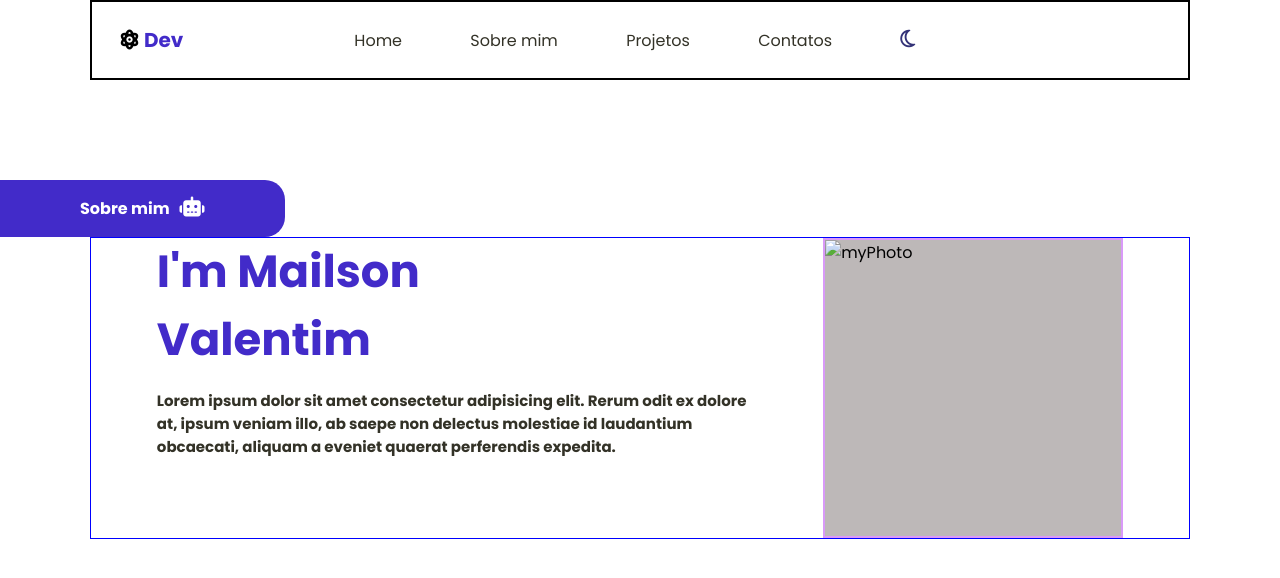
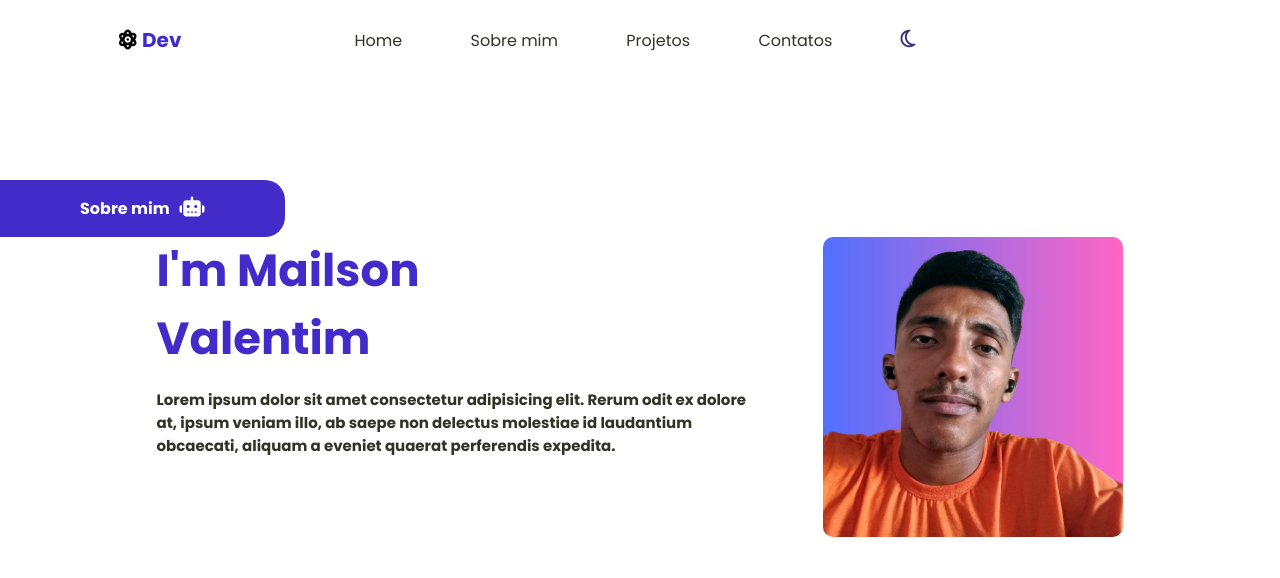
Before and after one commit to mailsonn/portif-lio, a plain HTML site: page index.html in a window 1280 px wide. Drawn offline with Linux system fonts and the light colour scheme.

Commit message:
minha foto/fix

```diff
--- a/css/styles.css
+++ b/css/styles.css
@@ -17,7 +17,7 @@ body{
     align-items: center;
     margin: 0 7%;
     height: 80px;
-    border: solid 2px black;
+    /*border: solid 2px black;*/
 }
 
 .logo, .fa-atom {
@@ -75,7 +75,7 @@ ul li, a{
     display: flex;
     justify-content: space-evenly;
     margin-top: 10px;
-    border: solid 1px blue;
+    /*border: solid 1px blue;*/
     margin: 0 7%;
 }
 
@@ -97,8 +97,13 @@ ul li, a{
     width: 300px;
     height: 300px;
     background-color: rgb(189, 184, 184);
-    border: 2px solid   #d99af8;
-    margin-right: 0rem;
+    border-radius: 10px;
+    overflow: hidden;
+}
+#myPhoto{
+    width: 100%;
+    max-width: 300px;
+
 }
 
 .fa-solid{
--- a/index.html
+++ b/index.html
@@ -42,7 +42,7 @@
                 </div>
 
                 <div class="foto">
-                    <img src="images/perfil.png" alt="myPhoto">
+                    <img id="myPhoto" src="images/perfil.png" alt="myPhoto">
                 </div>
             </div>
 
```
Also changed, not shown: images/perfil.png (added).
